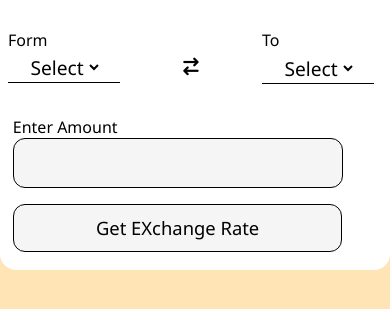
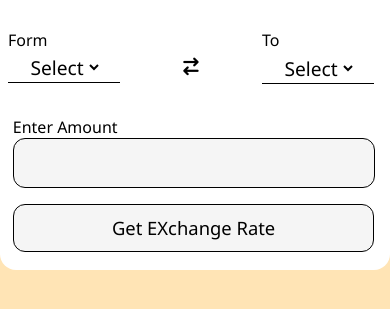
Before and after one commit to AnupD143/Currency-Converter, a plain HTML site: page index.html in a window 390 px wide. Shown: the part 321-630 px from the top of the page. Drawn offline with Linux system fonts and the light colour scheme.

Commit message:
Update style.css

```diff
--- a/style.css
+++ b/style.css
@@ -144,7 +144,7 @@ form button{
     }
     form input{
         margin-left: 0.8rem;
-        width: 20rem;
+        width: 22rem;
     }
     .to-select-container{
         width: 7rem;
@@ -172,7 +172,7 @@ form button{
     form button{
         margin-top: 1rem;
         margin-left: 0.8rem;
-        width: 20.6rem;;
+        width: 22.6rem;
     }
     .amount p{
         margin-left: 0.8rem;
```
